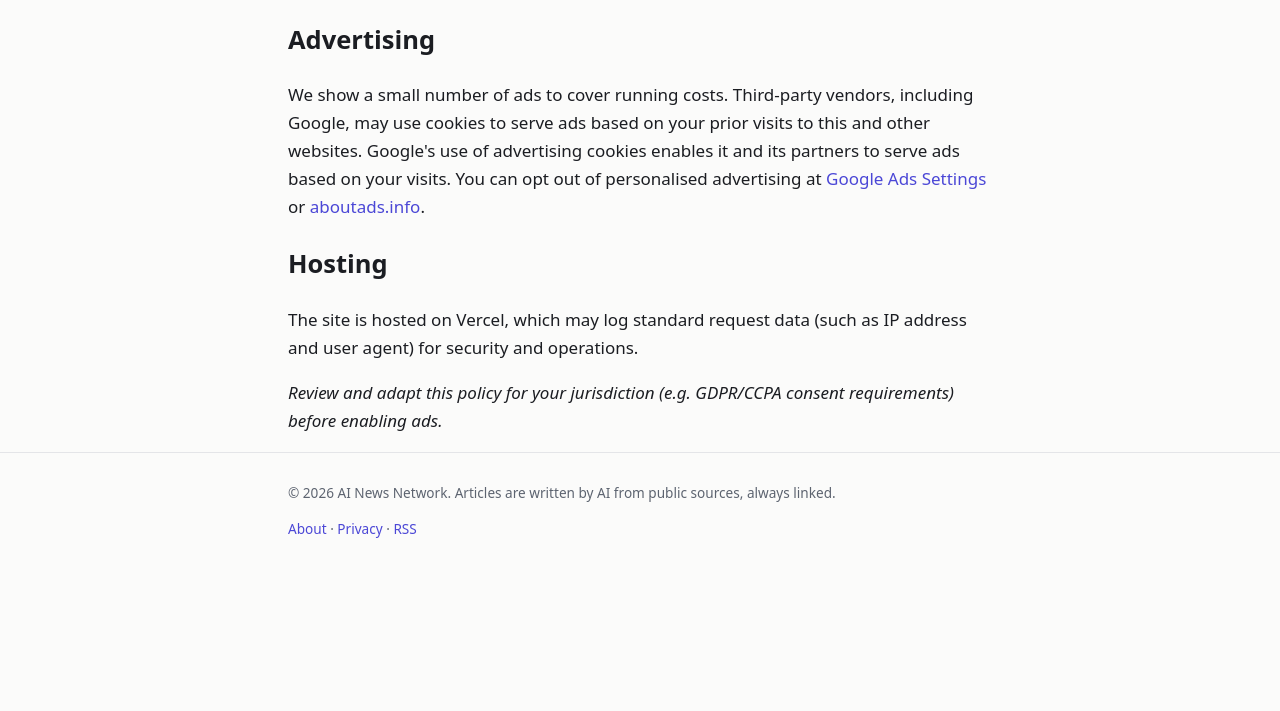
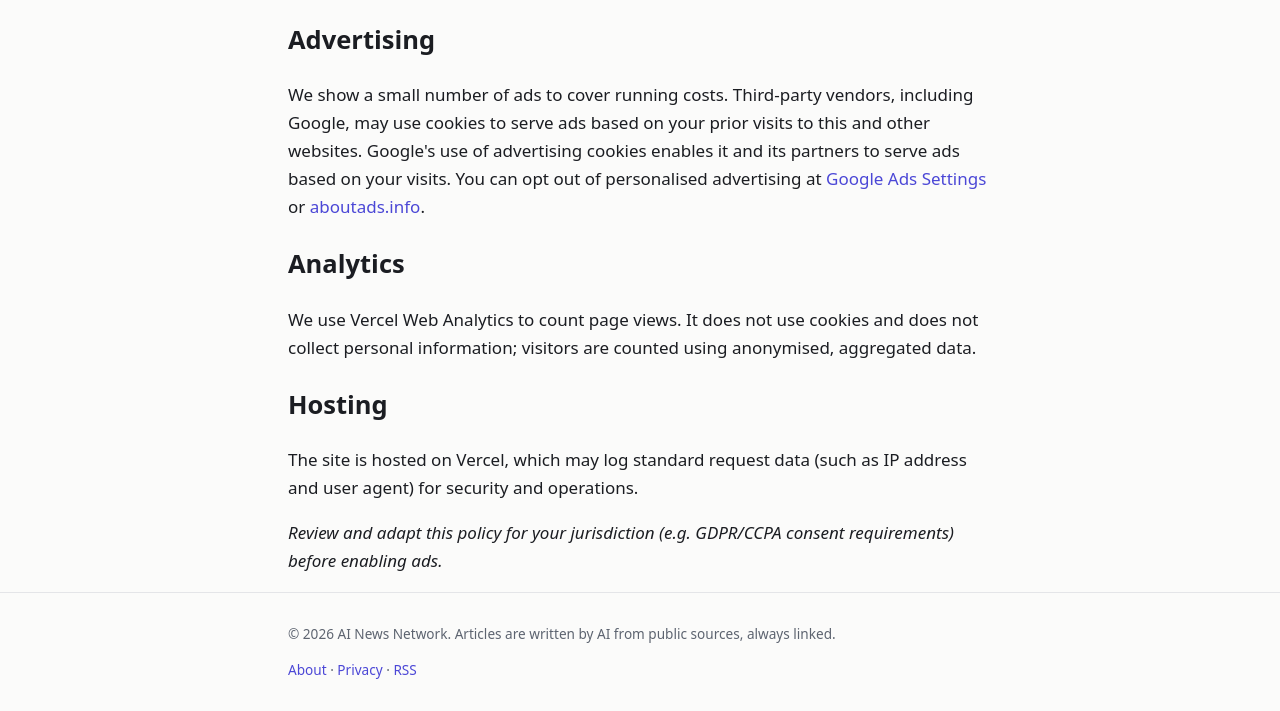
Before and after one commit to m-jojo-s/ainn, an Astro site: page /privacy in a window 1280 px wide. Shown: the part 164-875 px from the top of the page. Before the commit the page ends 800 px from the top, so only its background shows below. Built offline with nearby package versions, Linux system fonts and the light colour scheme; Astro itself is replaced by a stand-in of ours.

Commit message:
Add Vercel Web Analytics; bump http-cache-semantics (audit fix)

```diff
--- a/package.json
+++ b/package.json
@@ -13,6 +13,7 @@
   "dependencies": {
     "@astrojs/rss": "^4.0.19",
     "@astrojs/sitemap": "^3.7.4",
+    "@vercel/analytics": "^2.0.1",
     "astro": "^7.3.5"
   },
   "engines": {
--- a/src/layouts/Base.astro
+++ b/src/layouts/Base.astro
@@ -1,4 +1,5 @@
 ---
+import Analytics from '@vercel/analytics/astro';
 import '../styles/global.css';
 import { SITE_TITLE, SITE_SHORT, SITE_NAME, SITE_TAGLINE, SITE_DESCRIPTION } from '../consts';
 interface Props { title?: string; description?: string; type?: 'website' | 'article'; wide?: boolean }
@@ -45,5 +46,6 @@ const adsenseClient = import.meta.env.PUBLIC_ADSENSE_CLIENT;
         <p><a href="/about/">About</a> · <a href="/privacy/">Privacy</a> · <a href="/rss.xml">RSS</a></p>
       </div>
     </footer>
+    <Analytics />
   </body>
 </html>
--- a/src/pages/privacy.astro
+++ b/src/pages/privacy.astro
@@ -6,6 +6,8 @@ import Base from '../layouts/Base.astro';
   <p>AINN does not require accounts and does not collect personal information directly.</p>
   <h2>Advertising</h2>
   <p>We show a small number of ads to cover running costs. Third-party vendors, including Google, may use cookies to serve ads based on your prior visits to this and other websites. Google's use of advertising cookies enables it and its partners to serve ads based on your visits. You can opt out of personalised advertising at <a href="https://adssettings.google.com" rel="noopener">Google Ads Settings</a> or <a href="https://www.aboutads.info" rel="noopener">aboutads.info</a>.</p>
+  <h2>Analytics</h2>
+  <p>We use Vercel Web Analytics to count page views. It does not use cookies and does not collect personal information; visitors are counted using anonymised, aggregated data.</p>
   <h2>Hosting</h2>
   <p>The site is hosted on Vercel, which may log standard request data (such as IP address and user agent) for security and operations.</p>
   <p><em>Review and adapt this policy for your jurisdiction (e.g. GDPR/CCPA consent requirements) before enabling ads.</em></p>
```
Also changed, not shown: 1 other file.
